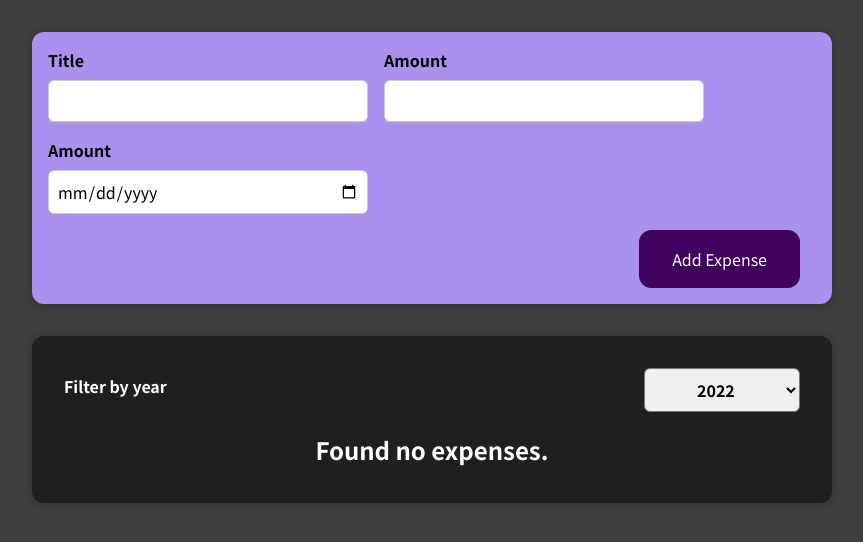
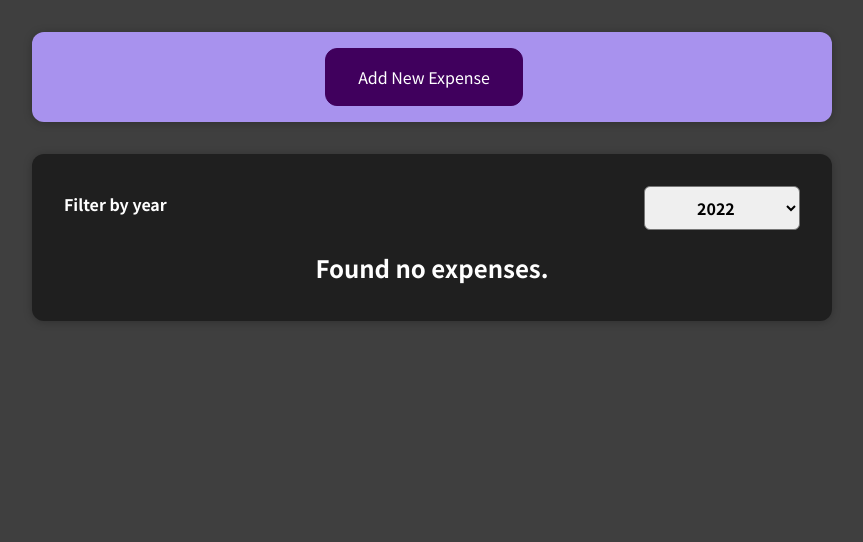
Before and after one commit to bucinskasj/react-course, a React (Create React App) app in the folder section-3-react-basics/: page / in a window 1280 px wide. Shown: the top 542 px of the page, without its empty margins (208-1071 px from the left). Built offline with nearby package versions, Linux system fonts and the light colour scheme.

Commit message:
Assignment 6

```diff
--- a/section-3-react-basics/src/components/NewExpense/ExpenseForm.js
+++ b/section-3-react-basics/src/components/NewExpense/ExpenseForm.js
@@ -88,6 +88,7 @@ const ExpenseForm = (props) => {
         </div>
       </div>
       <div className="new-expense__actions">
+      <button type="button" onClick={props.onCancel}>Cancel</button>
         <button type="submit">Add Expense</button>
       </div>
     </form>
--- a/section-3-react-basics/src/components/NewExpense/NewExpense.js
+++ b/section-3-react-basics/src/components/NewExpense/NewExpense.js
@@ -1,22 +1,41 @@
-import React from "react";
+import React, { useState } from 'react';
 
-import ExpenseForm from "./ExpenseForm";
+import ExpenseForm from './ExpenseForm';
 import './NewExpense.css';
 
 const NewExpense = (props) => {
+  const [isEditing, setIsEditing] = useState(false);
+
   const saveExpenseDataHandler = (enteredExpenseData) => {
     const expenseData = {
       ...enteredExpenseData,
-      id: Math.random().toString()
+      id: Math.random().toString(),
     };
     props.onAddExpense(expenseData);
+    setIsEditing(false);
+  };
+
+  const startEditingHandler = () => {
+    setIsEditing(true);
+  };
+
+  const stopEditingHandler = () => {
+    setIsEditing(false);
   };
 
   return (
-  <div className="new-expense">
-    <ExpenseForm onSaveExpenseData={saveExpenseDataHandler} />
-  </div>
+    <div className='new-expense'>
+      {!isEditing && (
+        <button onClick={startEditingHandler}>Add New Expense</button>
+      )}
+      {isEditing && (
+        <ExpenseForm
+          onSaveExpenseData={saveExpenseDataHandler}
+          onCancel={stopEditingHandler}
+        />
+      )}
+    </div>
   );
-}
+};
 
 export default NewExpense;
```
